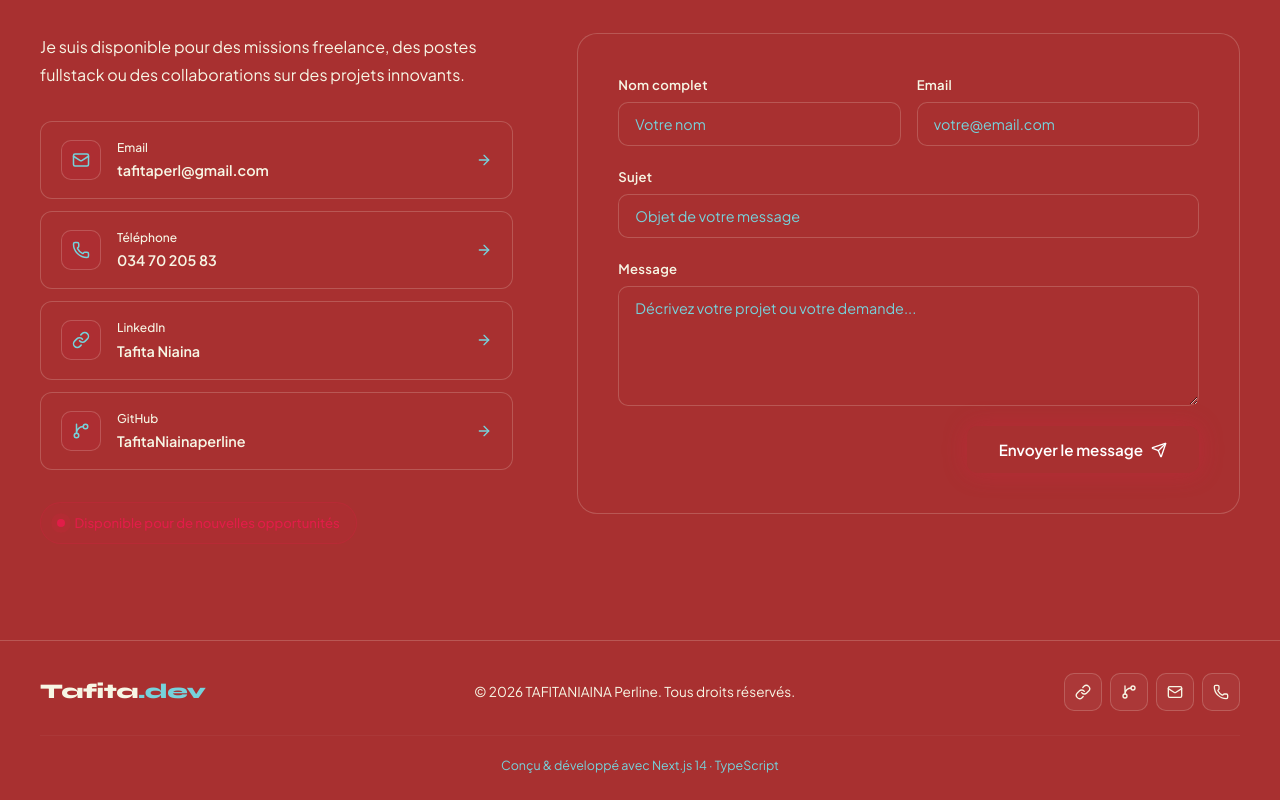
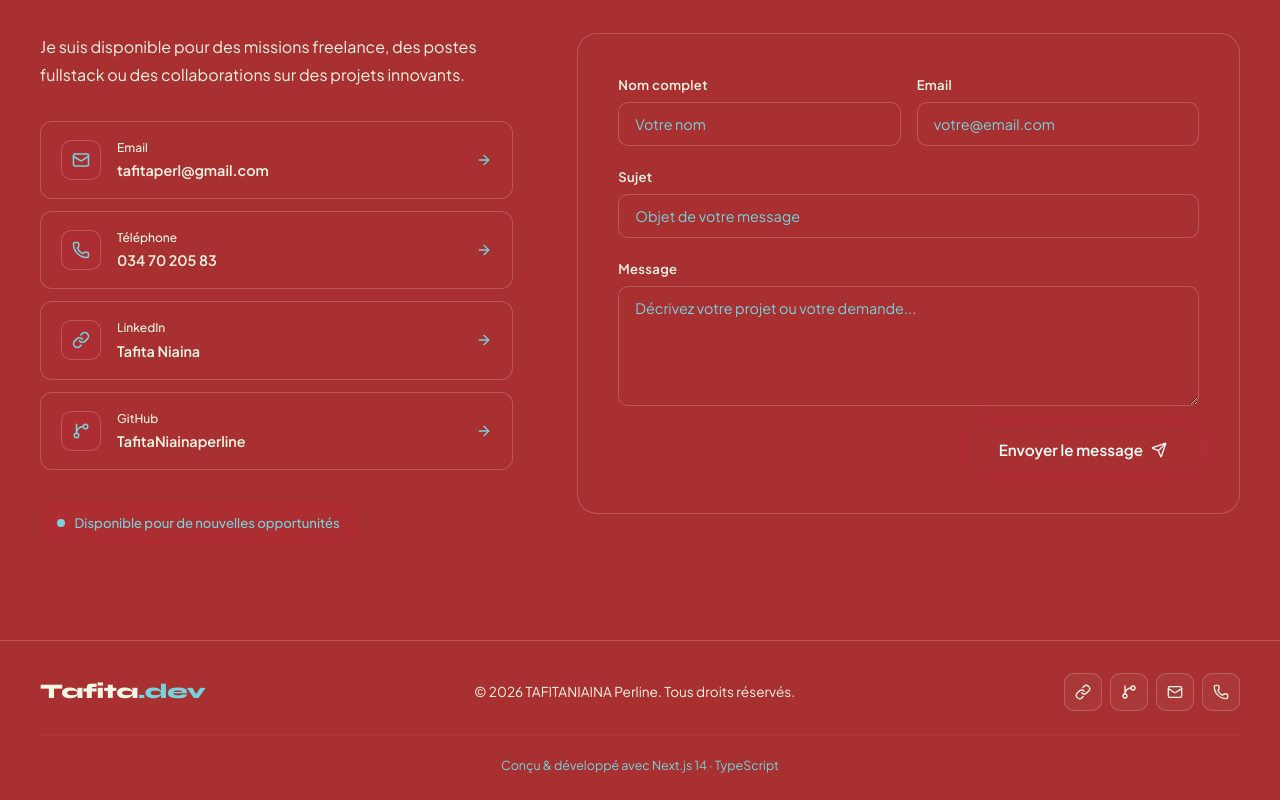
Before and after one commit to TafitaNiainaperline/Portfolio-Tafitaniaina-Perline, a Next.js app: page / in a window 1280 px wide. Shown: the part 5221-6021 px from the top of the page. Built offline with nearby package versions, Linux system fonts and the light colour scheme.

Commit message:
update Contact colors

```diff
--- a/src/components/Contact/Contact.module.scss
+++ b/src/components/Contact/Contact.module.scss
@@ -154,14 +154,14 @@
   border-radius: 100px;
   font-size: 0.82rem;
   font-weight: 500;
-  color: #e11d48;
+  color: #76D2DB;
   width: fit-content;
 }
 
 .availDot {
   width: 8px;
   height: 8px;
-  background: #e11d48;
+  background: #76D2DB;
   border-radius: 50%;
   box-shadow: 0 0 0 3px rgba(225, 29, 72, 0.25);
   animation: pulse 2s ease-in-out infinite;
```
